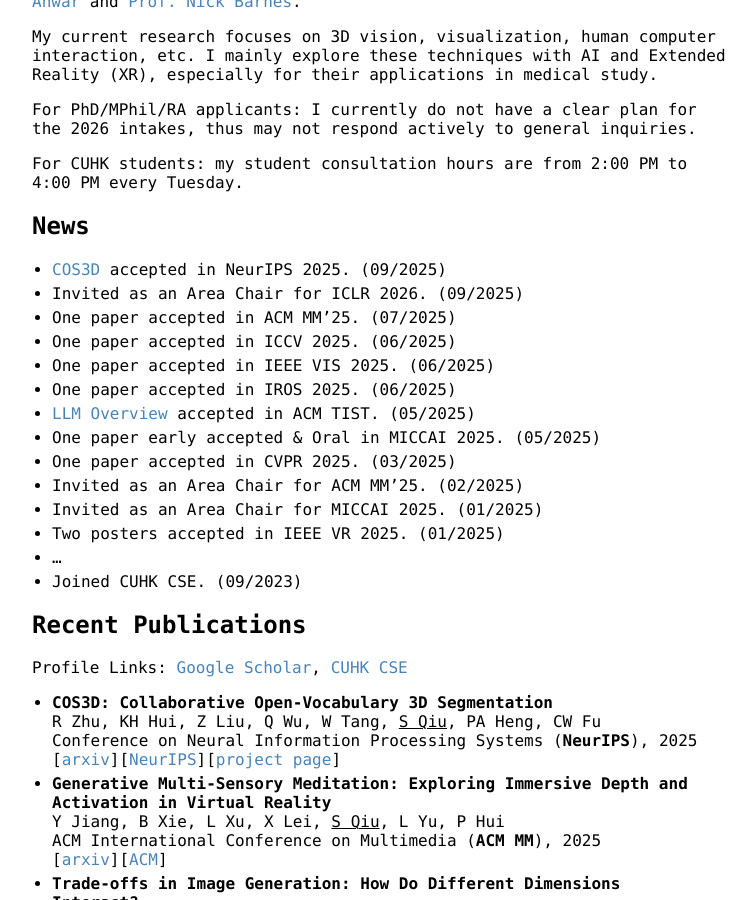
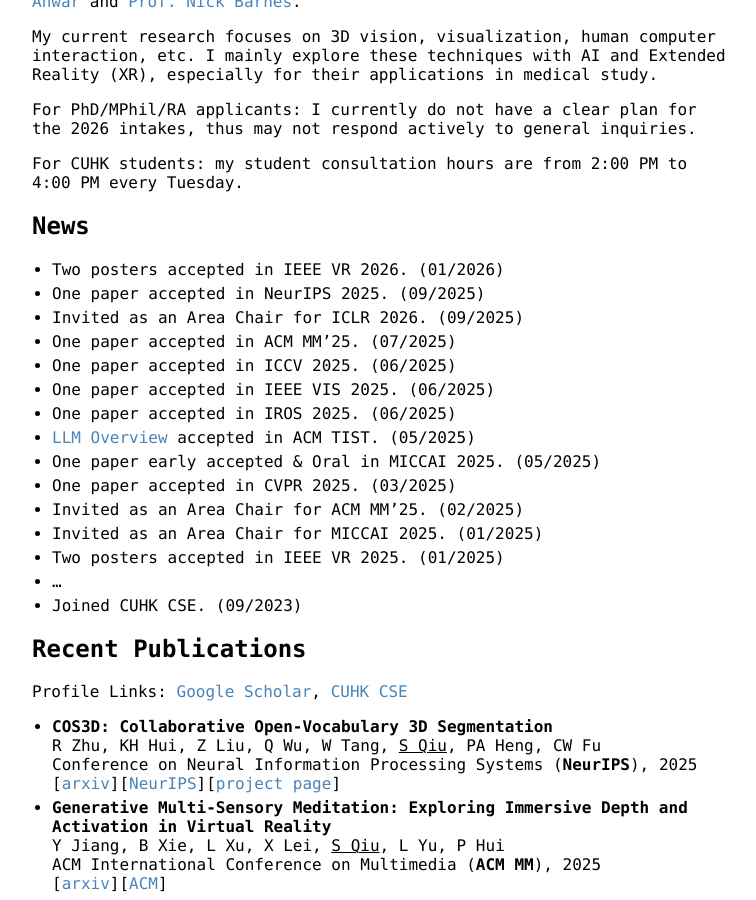
Before and after one commit to ShiQiu0419/ShiQiu0419.github.io, a Jekyll site: the page built from index.md, in a window 1280 px wide and 900 px high, scrolled down 305 px. Shown: the whole window, without its empty margins (258-1014 px from the left). Built offline with Jekyll 4.4.1, drawn with Linux system fonts in a browser that asks for light colours; our own code applies the rules of GitHub Pages for plain Markdown files.

Commit message:
Update index.md

```diff
--- a/index.md
+++ b/index.md
@@ -14,7 +14,8 @@ For PhD/MPhil/RA applicants: I currently do not have a clear plan for the 2026 i
 For CUHK students: my student consultation hours are from 2:00 PM to 4:00 PM every Tuesday.
 
 ## News
-* [COS3D](https://arxiv.org/abs/2510.20238) accepted in NeurIPS 2025. (09/2025)
+* Two posters accepted in IEEE VR 2026. (01/2026)
+* One paper accepted in NeurIPS 2025. (09/2025)
 * Invited as an Area Chair for ICLR 2026. (09/2025)
 * One paper accepted in ACM MM'25. (07/2025)
 * One paper accepted in ICCV 2025. (06/2025)
```
